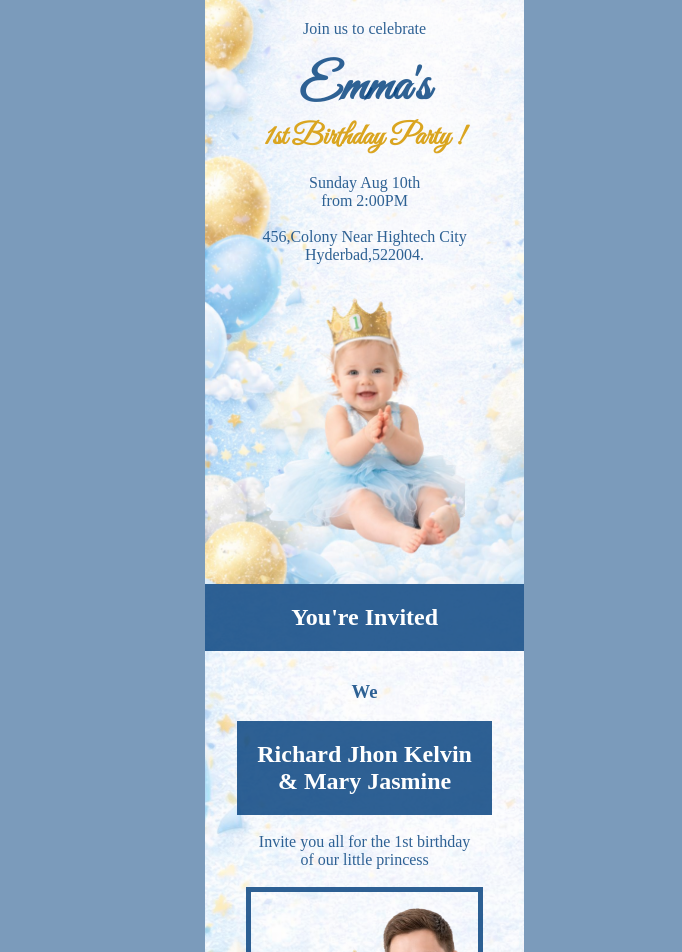
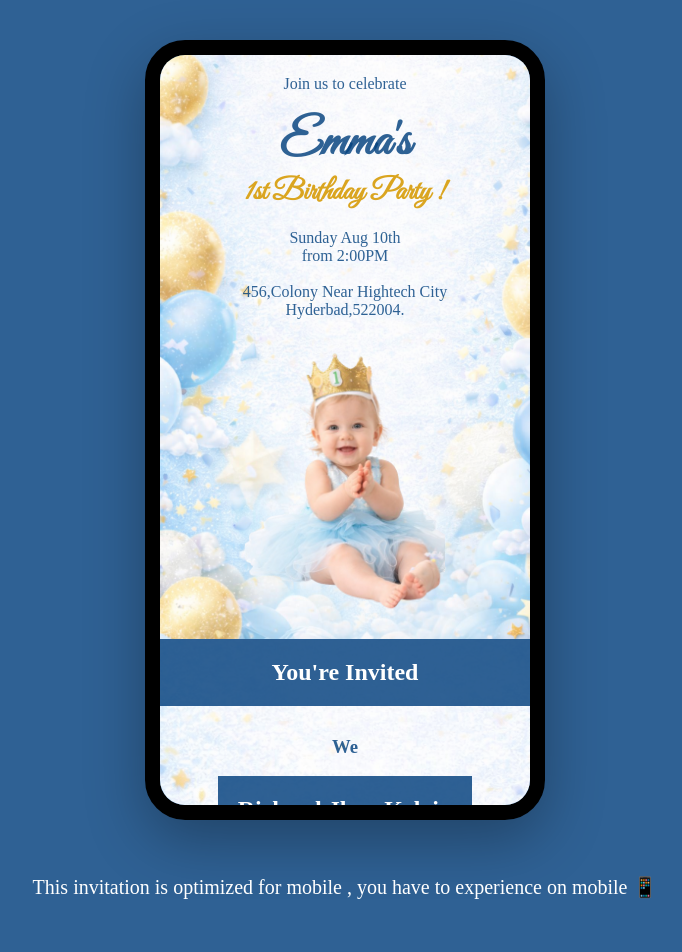
Before and after one commit to vinodvinnueswar/Emmas_Birthday, a React (Vite) app: page / in a window 1280 px wide. Shown: the top 952 px of the page, without its empty margins (295-977 px from the left). After the commit the page ends 899 px from the top, so only its background shows below. Built offline with nearby package versions, Linux system fonts and the light colour scheme; a web font is replaced by a local one.

Commit message:
Adding mobile frame in css

```diff
--- a/src/App.css
+++ b/src/App.css
@@ -223,229 +223,78 @@ body{
   background-color: rgba(4, 65, 126, 0.826);;
 }
 
+.mobile-note{
+  display:none;
+}
+
 
 @media (min-width:1025px){
 
   body{
-    font-size:16px;
-    width: 100%;
-  }
-    .Home{
-    width: 80%;
-  }
-  .Home-page{
-    padding-left: 500px;
+    background:rgba(4, 65, 126, 0.826);
   }
 
-  /* Intro_Container */
-.Intro_Container{
-    background: url('assets/Images/Birthday_Bg.png');
-    background-size: cover;
-}
-.Intro_Details{
-    display: flex;
+  .Home{
+    display:flex;
     flex-direction: column;
-    align-items: center;
-    justify-content: center;
-    text-align: center;
-    padding: 20px;
-}
-.text{
-  font-family: "Great Vibes", cursive;
-  font-size: 25px;
-}
-.Intro_Details img{
-    height: 300px;
-}
-.Intro_Details h3{
-    color: goldenrod;
+    justify-content:center;
+    align-items:center;
+    min-height:100vh;
   }
 
-/* Invite_Details_Container */
-.Invite_Details_Container{
-    background: url('assets/Images/Birthday_BG2.png');
-    background-size: cover;
-    text-align: center;
-}
-.Invite_Details_Container h2{
-    padding: 20px;
-    background-color:rgba(4, 65, 126, 0.826);
-    color: white;
-}
-.Details{
-    display: flex;
-    flex-direction: column;
-    align-items: center;
-    padding: 30px;
-}
-.Details img{
-    height: 350px;
-    border: 5px solid rgba(4, 65, 126, 0.826);
+  .Home-page{
+    width:400px;
+    height:780px;
+    margin:40px auto;
+    border-radius:40px;
+    border:15px solid black;
+    box-shadow:0 20px 60px rgba(0,0,0,0.3);
+    overflow-y: auto;
+    overflow-x: hidden;
+    background:white;
   }
 
-/* Date and Time */
-.Date_Time_Container{
-    height: 500px;
-    background: url('assets/Images/Birthday_Bg.png');
-    background-size: cover;
+    .mobile-note{
+    display:block;
+    text-align:center;
+    margin-top:15px;
+    color : white;
+    font-size:20px;
+    font-weight:500;
   }
-.Date_Time_Container h2{
-    padding: 20px;
-    background-color:rgba(4, 65, 126, 0.826);
-    color: white;
-    text-align: center;
-}
-.Date_Time_Details{
-    display: flex;
-    flex-direction: column;
-    align-items: center;
-    padding: 20px;
-}
-.full_view{
-    margin-top: 20px;
-    display: flex;
-    flex-direction: column;
-    padding: 10px;
-}
-.full_view img{
-    height: 20px;
-    width: 20px;
 }
 
-/* Location */
-.Location_Container{
-    background: url('assets/Images/Birthday_Bg.png');
-    background-size: cover;
-    display: flex;
-    flex-direction: column;
-    align-items: center;
-}
-.Location_Container h2{
-    padding: 20px;
-    background-color:rgba(4, 65, 126, 0.826);
-    color: white;
-    width: 100%;
-    text-align: center;
-}
-.Iframe{
-    margin-top: 20px;
-    border: 2px solid burlywood;
-    padding: 20px;
-}
-.btn-location{
-    border: 2px solid burlywood;
-    padding: 10px;
-    width: 90%;
-    text-align: center;
-    background-color: rgba(4, 65, 126, 0.826);
-}
-.btn-location a{
-    text-decoration: none;
-    color: white;
+@media (min-width:768px){
+
+  body{
+    background:rgba(4, 65, 126, 0.826);
   }
 
-/* Photo_Gallery */
-.Photo_Gallery{
-  background: url('assets/Images/Birthday_Bg.png');
-  background-size: cover;
-  display: flex;
+  .Home{
+    display:flex;
     flex-direction: column;
-  align-items: center;
-  text-align: center;
-}
-.Photo_Gallery h2{
-    padding: 20px;
-    background-color:rgba(4, 65, 126, 0.826);
-    color: white;
-    width: 100%;
-}
-.Pictures{
-    margin-top: 20px;
-    padding: 20px;
-}
-.Pics img{
-   height: auto;
-   max-height: 400px;
-   width: 100%;
-   border-radius: 10px;
-   padding: 2px;
-   border: 2px solid burlywood;
-   padding: 20px;
+    justify-content:center;
+    align-items:center;
+    min-height:100vh;
   }
 
-.lg-react-element {
+  .Home-page{
+    width:400px;
+    height:780px;
+    margin:40px auto;
+    border-radius:40px;
+    border:15px solid black;
+    box-shadow:0 20px 60px rgba(0,0,0,0.3);
+    overflow-y: auto;
+    background:white;
   }
 
-
-/* Best_Wishes */
-.Best_Wishes{
-    height: 500px;
-    background: url('assets/Images/Birthday_Bg.png');
-    background-size: cover;
-    text-align: center;
-    display: flex;
-    flex-direction: column;
-    align-items: center;
+    .mobile-note{
+    display:block;
+    text-align:center;
+    margin-top:15px;
+    color : white;
+    font-size:20px;
+    font-weight:500;
   }
-.Best_Wishes h2{
-    padding: 20px;
-    background-color:rgba(4, 65, 126, 0.826);
-    color: white;
-    width: 100%;
 }
-.wishes{
-    margin-top: 80px;
-    font-size: 17px;
-    border: 2px solid burlywood;
-    height: 200px;
-    padding: 10px;
-    border-radius: 5px;
-
-}
-
-/* Social Share */
-.Social_Share{
-  height: 300px;
-  height: 500px;
-  background: url('assets/Images/Birthday_BG2.png');
-  background-size: cover;
-  text-align: center;
-}
-.Social_Share h2{
-    padding: 20px;
-    background-color:rgba(4, 65, 126, 0.826);
-    color: white;
-    width: 100%;
-}
-.Media{
-  margin-top: 10px;
-}
-
-/* Footer */
-.Footer{
-  margin-top: -170px;
-  display: flex;
-  flex-direction: column;
-  align-items: center;
-  padding: 20px;
-}
-.Footer h2{
-    padding-right: 250px;
-}
-.Footer-row{
-  display: flex;
-  align-items: center;
-  gap: 150px;
-  font-size: 13px;
-}
-.Footer-row a{
-  text-decoration: none;
-  padding: 10px;
-  border-radius: 5px;
-  border: 2px solid burlywood;
-  color: white;
-  background-color: rgba(4, 65, 126, 0.826);;
-}
-
-
-}
--- a/src/pages/Home.jsx
+++ b/src/pages/Home.jsx
@@ -21,6 +21,9 @@ const Home = () => {
         <Social_Share/>
         <Footer/>
       </div>
+        <p className="mobile-note">
+        This invitation is optimized for mobile , you have to experience on mobile 📱
+      </p>
 
     </div>
   )
```
Lines whose indentation alone changed are shown as unchanged.
